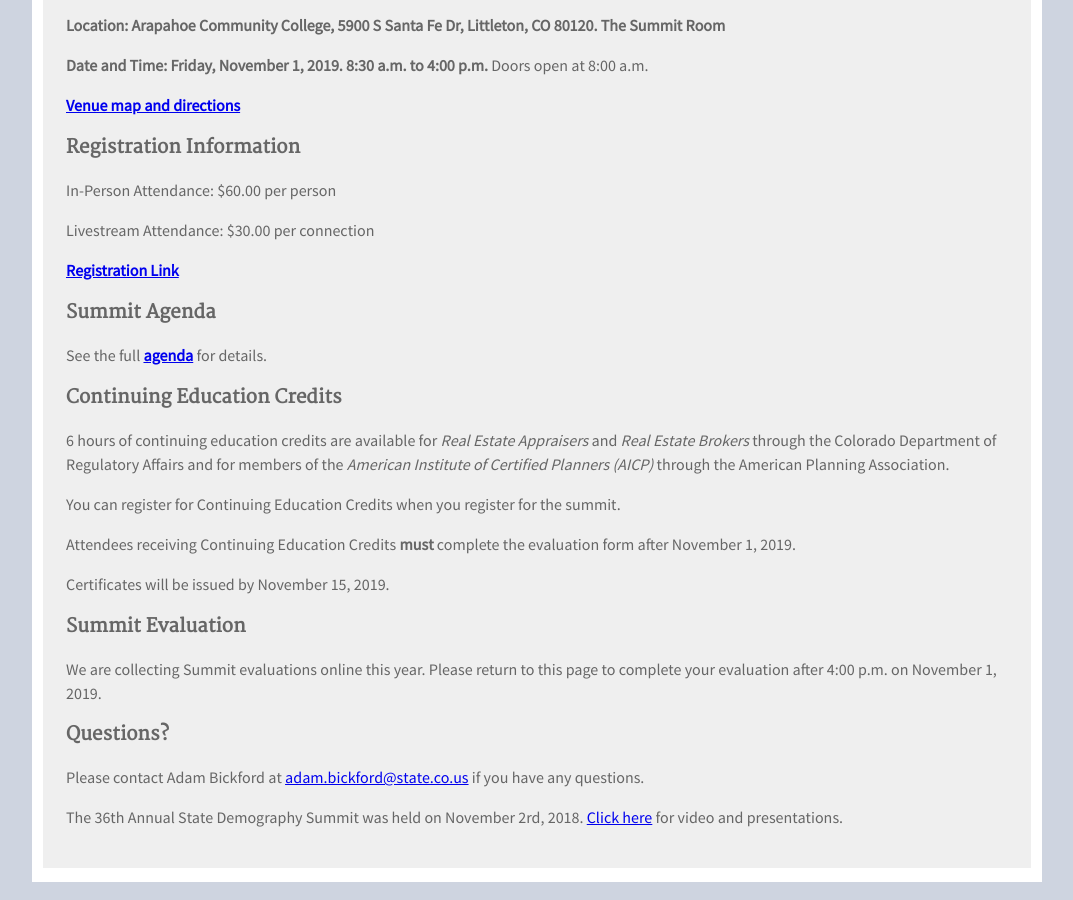
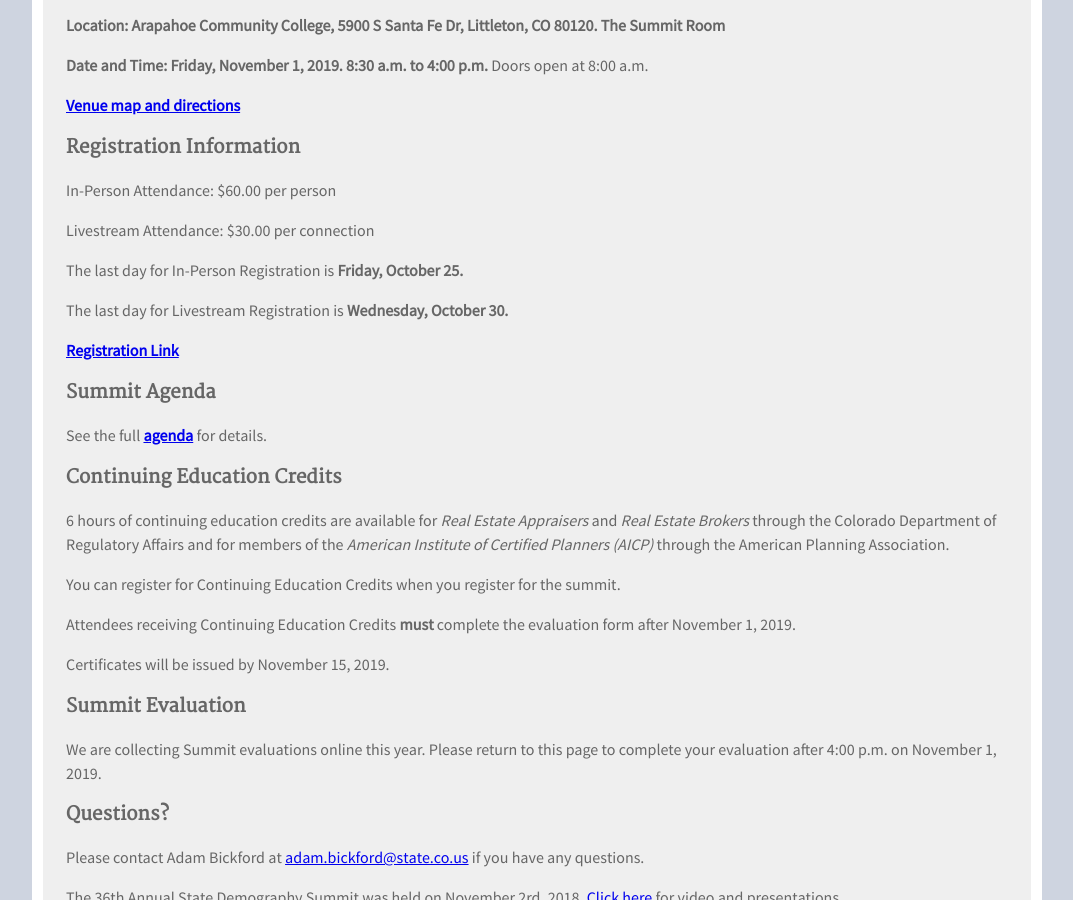
Before and after one commit to TBleess/Website_New, a Jekyll site: the page built from pages/9_Not_in_Menu/demography_summit_2019.md, in a window 1280 px wide and 900 px high, scrolled down 1511 px. Shown: the whole window, without its empty margins (103-1176 px from the left). Built offline with Jekyll 4.4.1, drawn with Linux system fonts in a browser that asks for light colours.

Commit message:
Update demography_summit_2019.md

```diff
--- a/pages/9_Not_in_Menu/demography_summit_2019.md
+++ b/pages/9_Not_in_Menu/demography_summit_2019.md
@@ -40,6 +40,10 @@ In-Person Attendance:  $60.00 per person
 
 Livestream Attendance: $30.00 per connection
 
+The last day for In-Person Registration is **Friday, October 25.**
+
+The last day for Livestream Registration is **Wednesday, October 30.**
+
 **[Registration Link](https://www.eventbrite.com/e/37th-annnual-state-demography-summit-tickets-59855650863)**
 
 ### Summit Agenda
```
